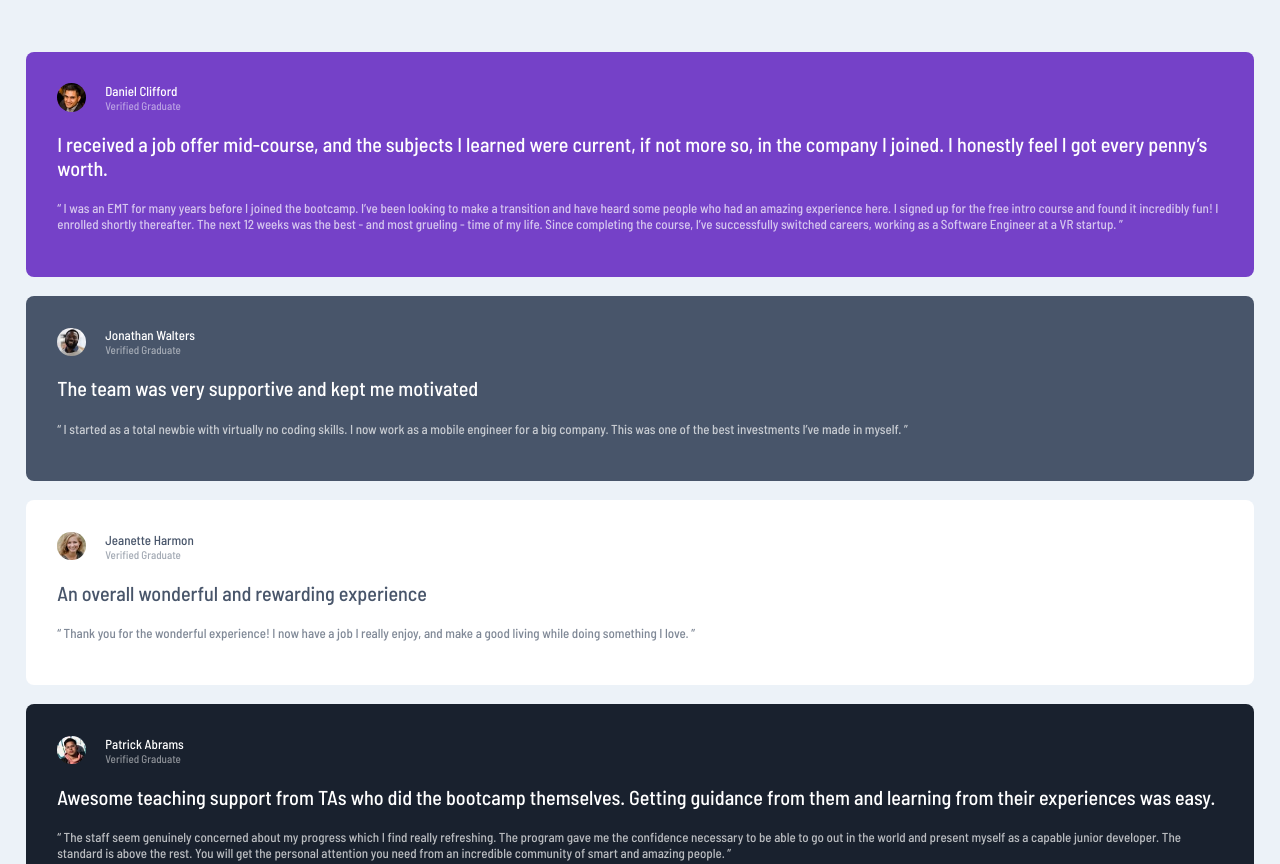
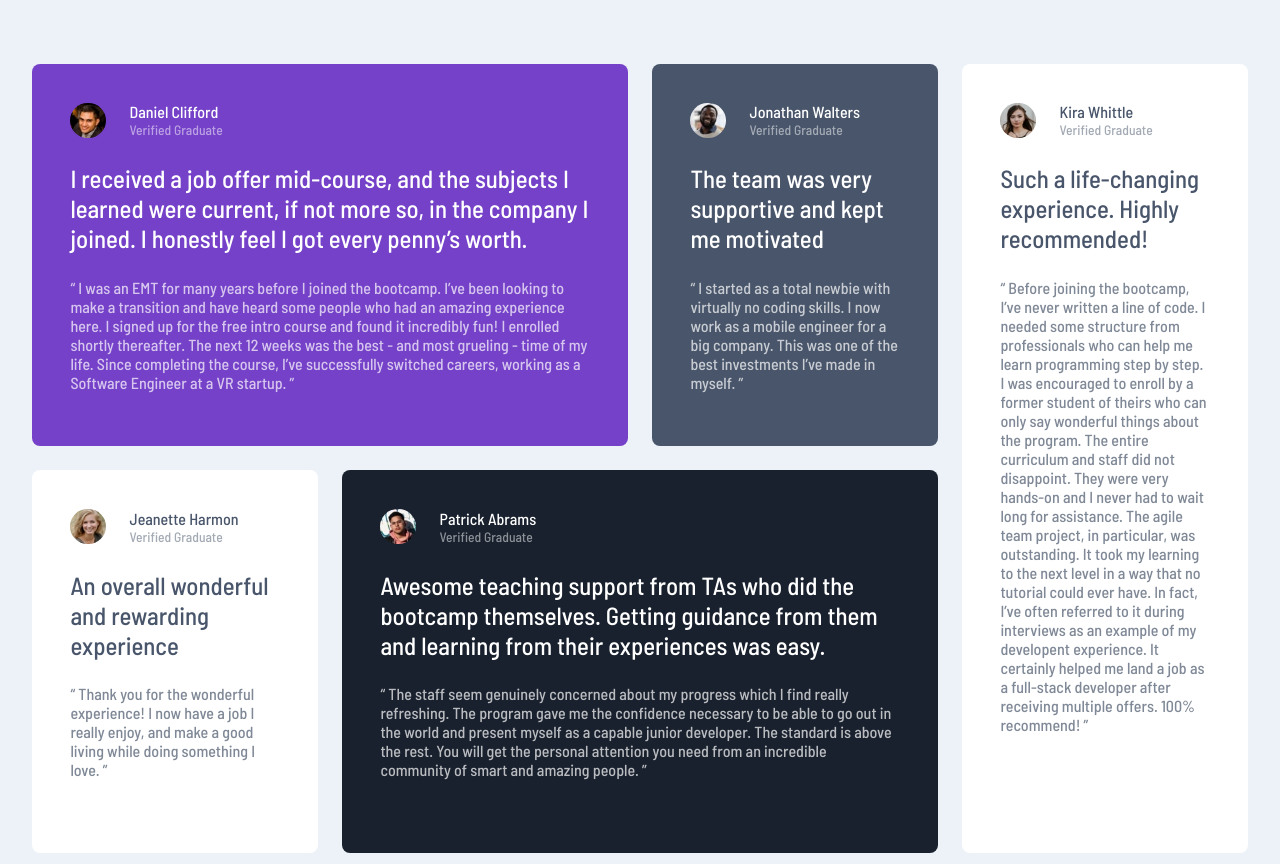
Before and after one commit to Donitron/testemonials-grid, a plain HTML site: page index.html in a window 1280 px wide. Shown: the top 864 px of the page. Drawn offline with Linux system fonts and the light colour scheme.

Commit message:
Made it respoonsive for desktop

```diff
--- a/styles.css
+++ b/styles.css
@@ -13,6 +13,11 @@ body {
   color: hsl(0, 0%, 100%);
   background-color: hsl(210, 46%, 95%);
   margin: 0;
+  height: 100%;
+  display: flex;
+  justify-content: center;
+  align-items: center;
+
 }
 
 main {
@@ -21,20 +26,43 @@ main {
 
 .cards {
   display: grid;
+  grid-template-areas: 'one' 'two' 'three' 'four' 'five';
   gap: 1.5rem;
+  max-width: 85rem;
+}
+
+@media (min-width: 64rem) {
+  html {
+    font-size: 16px;
+  }
+
+  .cards {
+    grid-template-columns: repeat(4, 1fr);
+    grid-template-rows: 1fr 1fr;
+    grid-template-areas:
+      'one one two five'
+      'three four four five';
+  }
 }
 
 .testimonial {
   border-radius: 8px;
   padding: 2.4rem;
+  max-width: 42rem;
 }
 
 .testimonial.one {
   background-color: hsl(263, 55%, 52%);
+  grid-area: one;
 }
 
 .testimonial.two {
   background-color: hsl(217, 19%, 35%);
+  grid-area: two;
+}
+
+.testimonial.three {
+  grid-area: three;
 }
 
 .testimonial.three, .testimonial.five {
@@ -44,6 +72,11 @@ main {
 
 .testimonial.four {
   background-color:  hsl(219, 29%, 14%);
+  grid-area: four;
+}
+
+.testimonial.five {
+  grid-area: five;
 }
 
 .user {
```
